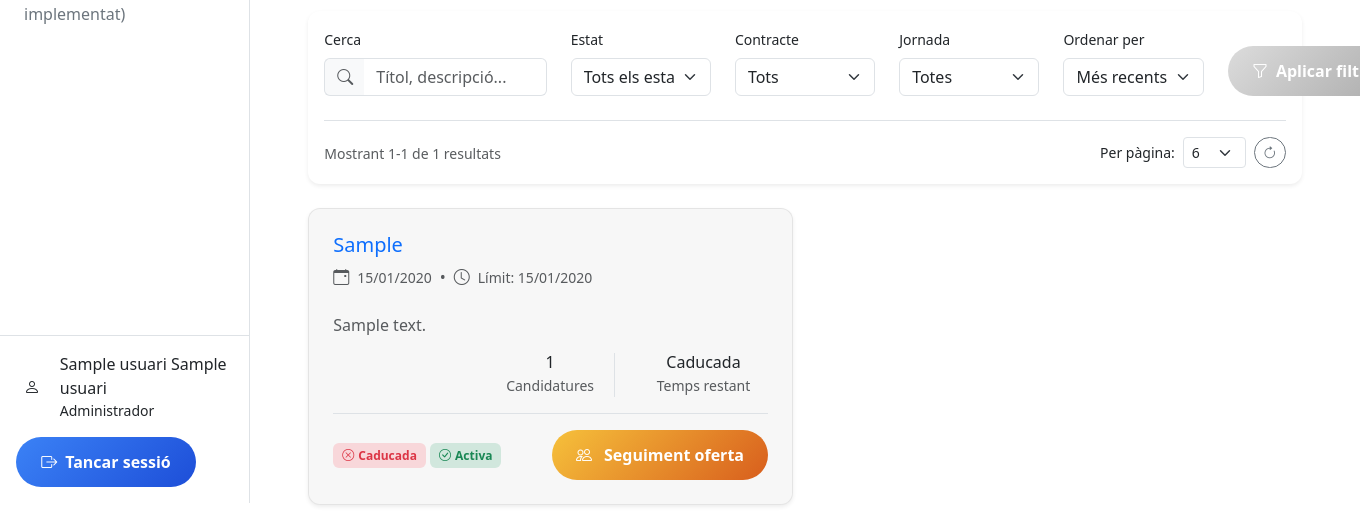
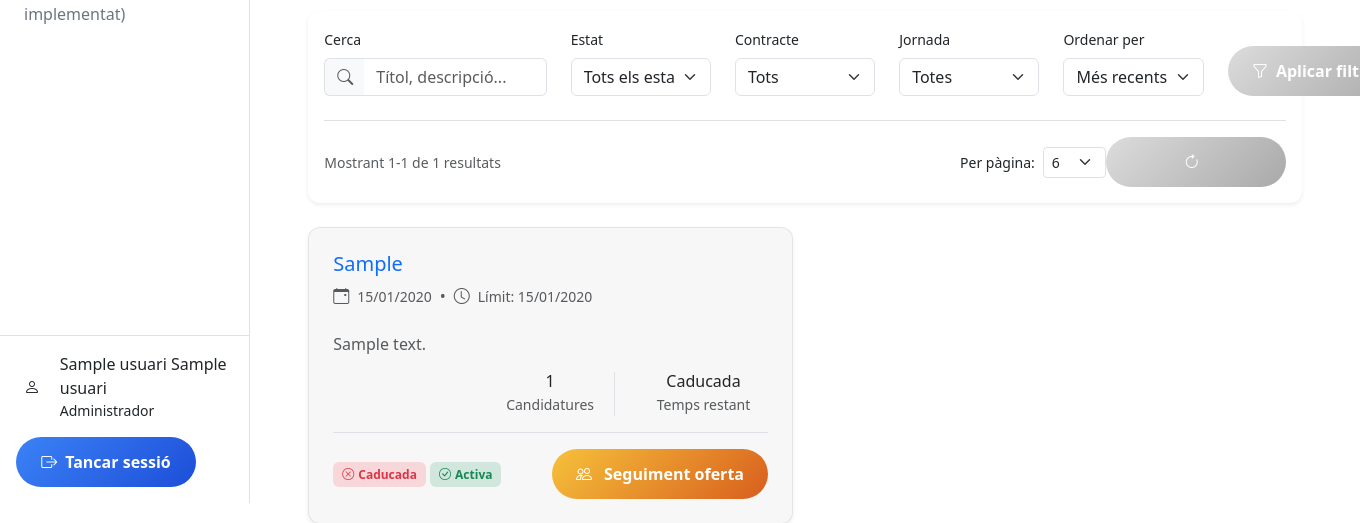
Before and after one commit to rcervera/borsa_treball_django_google, a Django app: page /empresa/ofertes/ in a window 1360 px wide; the page is wider, and only the part inside the window is pictured. Shown: the part 297-820 px from the top of that part. Run offline with Django 5.2, Linux system fonts and the light colour scheme; a user stored in the database is signed in; tables that the repository leaves empty hold one stand-in row (values such as "Sample post"); some libraries are stand-ins or nearby versions.

Commit message:
refactor llista ofertes empresa template

```diff
--- a/borsa_treball/templates/borsa_treball/llista_ofertes_empresa.html
+++ b/borsa_treball/templates/borsa_treball/llista_ofertes_empresa.html
@@ -187,7 +187,7 @@
                                 <option value="12" {% if items_per_page == 12 %}selected{% endif %}>12</option>
                                 <option value="24" {% if items_per_page == 24 %}selected{% endif %}>24</option>
                             </select>
-                            <a href="?" class="btn btn-outline-secondary btn-sm ms-2 rounded-pill" title="Netejar filtres">
+                            <a href="?" class="tercer-btn" title="Netejar filtres">
                                 <i class="bi bi-arrow-clockwise"></i>
                             </a>
                         </div>
```
